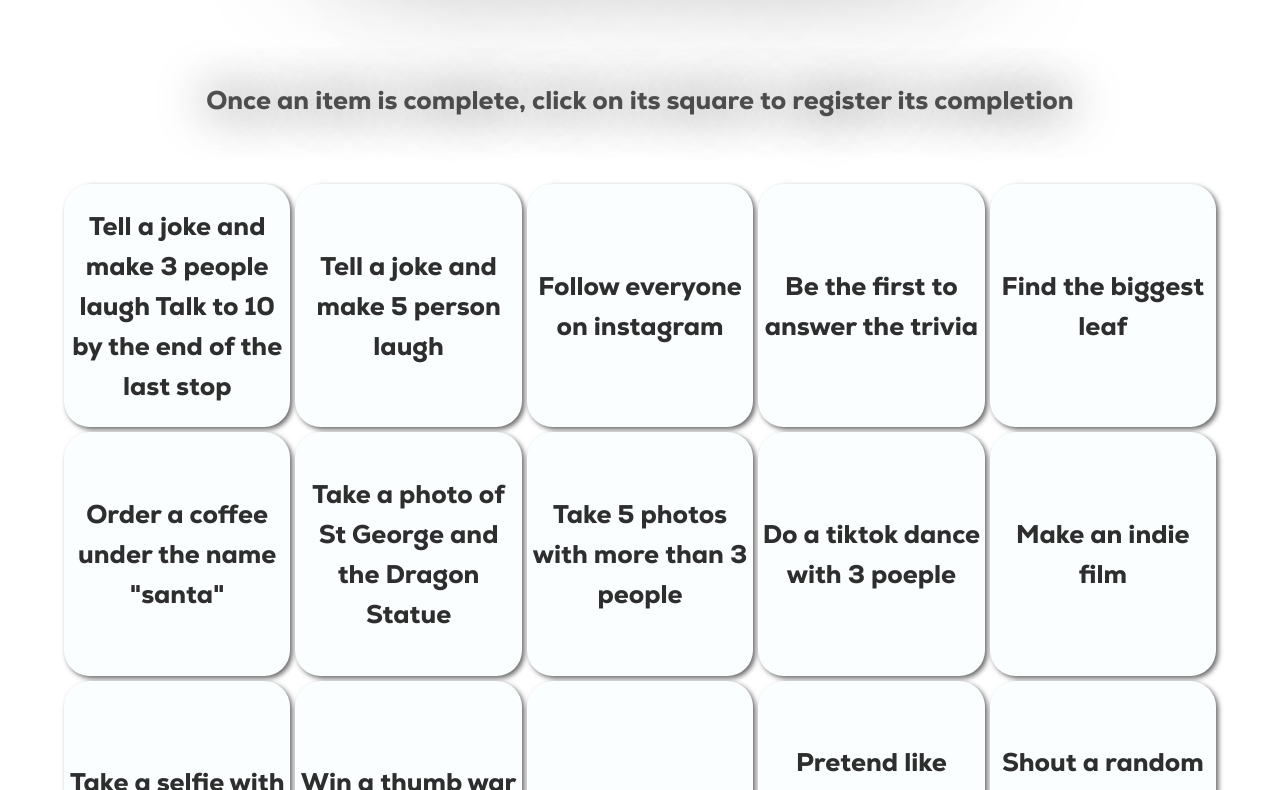
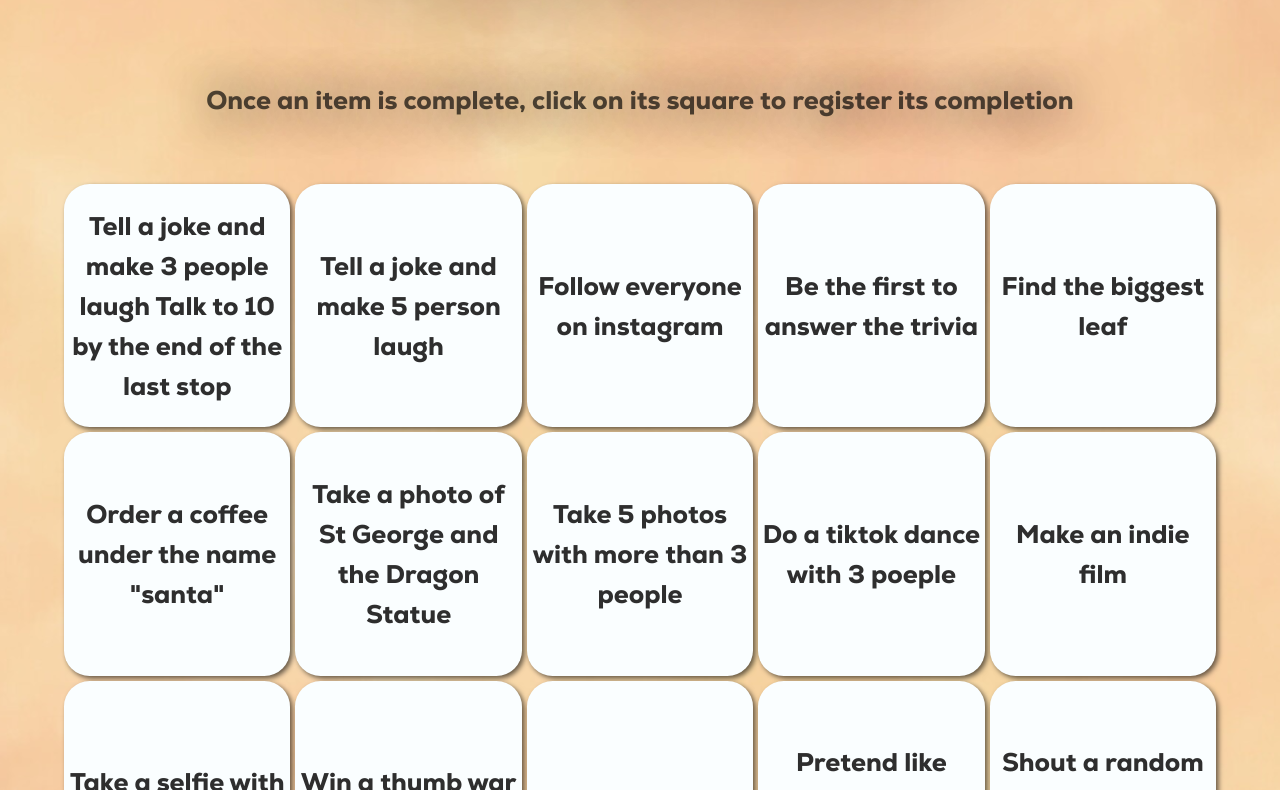
Before and after one commit to JershonLow/FoodCrawl, a website: page index.html in a window 1280 px wide. Shown: the part 655-1445 px from the top of the page. Drawn offline with Linux system fonts and the light colour scheme; the site is published under a folder, as on GitHub Pages, so addresses that start at the root find nothing.

Commit message:
updated css

```diff
--- a/style.css
+++ b/style.css
@@ -36,7 +36,7 @@ h1 {
    padding-bottom: 5vh;
    width: 100%;
    min-height: 100vh;
-   background-image: url(/Assets/Images/slice2.png);
+   background-image: url(./Assets/Images/slice2.png);
    background-size: cover;
    background-position: center;
 }
```
